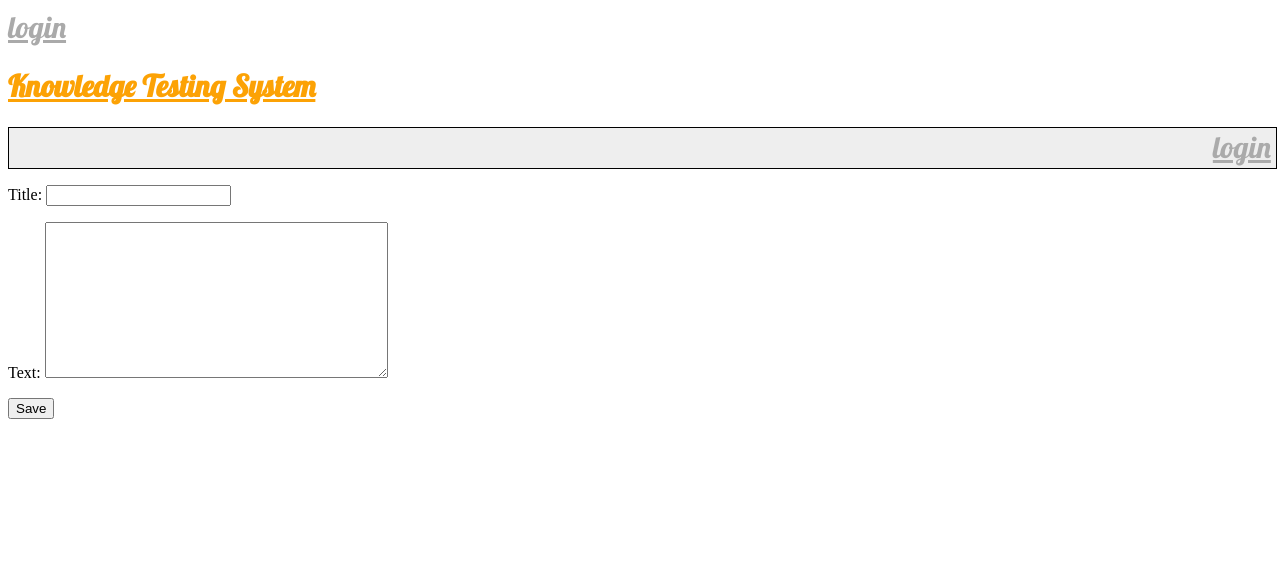
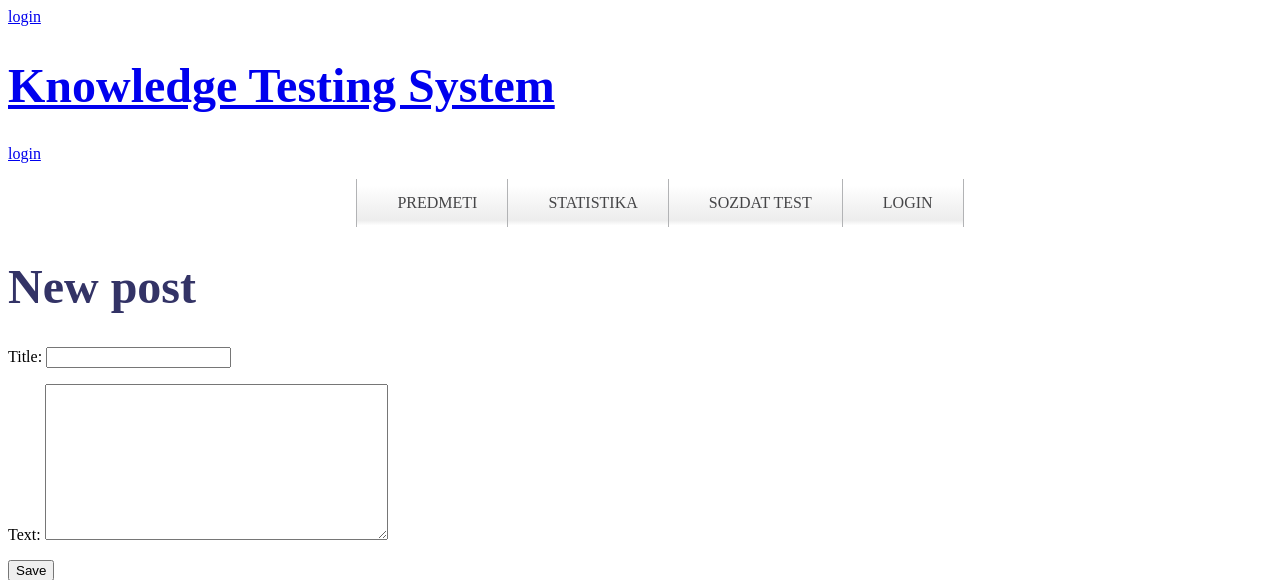
Before and after one commit to kas13/test, a Django app: page /post/new/ in a window 1280 px wide. Shown: the top 580 px of the page. Run offline with Django 3.2, Linux system fonts and the light colour scheme; some libraries are stand-ins or nearby versions.

Commit message:
add css for base.html

```diff
--- a/website/static/css/website.css
+++ b/website/static/css/website.css
@@ -1,4 +1,4 @@
-h1 a {
+/*h1 a {
     color: #FCA205;
     font-size: 30px;
     font-family: 'Lobster';
@@ -26,3 +26,84 @@ a {
 	position: absolute;
 	left: 95%
 }
+*/
+h1 {
+    color: #336;
+    font-size: 300%;
+}
+/*.menu {*/
+    /*border: solid 1px black;*/
+    /*position: relative;*/
+    /*margin: 0;*/
+    /*padding: 0;*/
+/*}*/
+/*.menu-login {*/
+    /*border: solid 3px red;*/
+    /*position: absolute;*/
+    /*left: 90%;*/
+    /*height: 100%;*/
+    /*display: flex;*/
+    /*align-items: center;*/
+
+/*}*/
+.header {
+    margin: 200px;
+}
+.menu {
+    margin: 0;
+    padding: 0;
+}
+.menu ul,
+.menu ol {
+    list-style: none;
+}
+.menu > ul {
+    display: flex;
+    justify-content: center;
+}
+.menu > ul li a {
+    display: block;
+    background: rgb(255,255,255); /* Old browsers */
+    background: -moz-linear-gradient(top, rgba(255,255,255,1) 5%, rgba(255,255,255,1) 5%, rgba(255,255,255,1) 13%, rgba(243,243,243,1) 57%, rgba(237,237,237,1) 86%, rgba(255,255,255,1) 97%); /* FF3.6-15 */
+    background: -webkit-linear-gradient(top, rgba(255,255,255,1) 5%,rgba(255,255,255,1) 5%,rgba(255,255,255,1) 13%,rgba(243,243,243,1) 57%,rgba(237,237,237,1) 86%,rgba(255,255,255,1) 97%); /* Chrome10-25,Safari5.1-6 */
+    background: linear-gradient(to bottom, rgba(255,255,255,1) 5%,rgba(255,255,255,1) 5%,rgba(255,255,255,1) 13%,rgba(243,243,243,1) 57%,rgba(237,237,237,1) 86%,rgba(255,255,255,1) 97%); /* W3C, IE10+, FF16+, Chrome26+, Opera12+, Safari7+ */
+    filter: progid:DXImageTransform.Microsoft.gradient( startColorstr='#ffffff', endColorstr='#ffffff',GradientType=0 ); /* IE6-9 */
+    color: #454547;
+    padding: 15px 30px 15px 40px;
+    text-decoration: none;
+    text-transform: uppercase;
+    transition: all 0.2s ease;
+}
+.menu > ul li {
+    position: relative;
+    border-right: 1px solid #b2b3b5;
+}
+.menu > ul li:first-child{
+    border-left: 1px solid #b2b3b5;
+}
+.menu > ul li:last-child{
+    border-right: 1px solid #b2b3b5;
+}
+.menu li a:hover{
+    background: #454547;
+    color: #ffffff;
+    box-shadow: 1px 5px 10px -5px black ;
+    transition: all 0.2s ease;
+}
+.menu li ul {
+    position: absolute;
+    min-width: 150px;
+    right: 0px;
+    display: none;
+}
+.menu li > ul li {
+    border: 1px solid #b2b3b5;
+}
+.menu li > ul li a {
+    padding: 10px;
+    text-transform: none;
+
+}
+.menu li:hover > ul {
+    display: block;
+}
--- a/website/templates/website/base.html
+++ b/website/templates/website/base.html
@@ -6,7 +6,6 @@
 		<link rel="stylesheet" href="//maxcdn.bootstrapcdn.com/bootstrap/3.2.0/css/bootstrap-theme.min.css"> -->
 		<link rel="stylesheet" href="{% static 'css/website.css' %}">
 		<link href="https://fonts.googleapis.com/css?family=Lobster&subset=latin,cyrillic" rel="stylesheet" type="text/css">
-
         <div class="page-header">
         {% if user.is_authenticated %}
             <a href="{% url 'post_new' %}" class="top-menu">add post<span class="glyphicon glyphicon-plus"></span></a>
@@ -31,6 +30,27 @@
 	</head>
 
 <body>
+    <header>
+        <nav class="menu">
+            <ul>
+                <li> <a href="/">predmeti</a>
+                    <ul>
+                        <li> <a href="/">matan</a></li>
+                        <li> <a href="/">fizika</a></li>
+                        <li> <a href="/">english</a></li>
+                        <li> <a href="/">history</a></li>
+                    </ul>
+                </li>
+                <li> <a href="/">statistika</a> </li>
+                <li> <a href="/">sozdat test</a> </li>
+                {% if user.is_authenticated %}
+                    <li><a href="{% url 'logout' %}" class="top-menu">logout</a> </li>
+                {% else %}
+                    <li><a href="{% url 'login' %}" class="top-menu">login</a> </li>
+                {% endif %}
+            </ul>
+        </nav>
+    </header>
     <div class="content-container">
         <div class="row">
             <div class="col-md-8">
```
